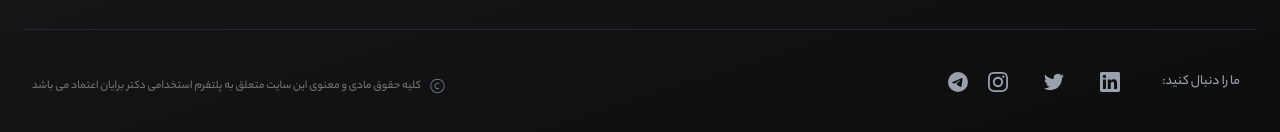
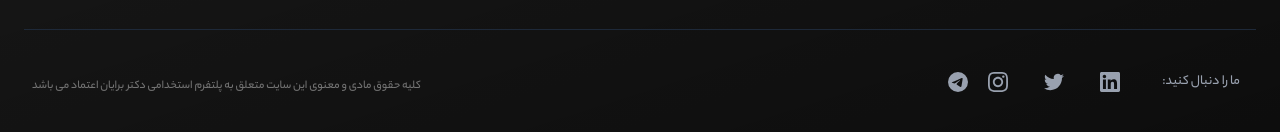
Before and after one commit to amirrezaynf/brayan-jobs, a Next.js app: page / in a window 1280 px wide. Shown: the part 3092-3224 px from the top of the page. Built offline with nearby package versions, Linux system fonts and the light colour scheme.

Commit message:
footer edit

```diff
--- a/src/components/layout/footer/Footer.jsx
+++ b/src/components/layout/footer/Footer.jsx
@@ -128,7 +128,7 @@ export default function Footer() {
 
             {/* Copyright */}
             <div className="text-center md:text-right">
-            <div class="flex items-center gap-2 text-neutral-500 md:justify-center text-xs font-normal p-2 border-surface-05 md:mt-2 mt-4"><svg width="17" height="16" viewBox="0 0 17 16" fill="none" xmlns="http://www.w3.org/2000/svg"><path fill-rule="evenodd" clip-rule="evenodd" d="M1.3335 8.00016C1.3335 4.04212 4.54212 0.833496 8.50016 0.833496C12.4582 0.833496 15.6668 4.04212 15.6668 8.00016C15.6668 11.9582 12.4582 15.1668 8.50016 15.1668C4.54212 15.1668 1.3335 11.9582 1.3335 8.00016ZM8.50016 1.8335C5.09441 1.8335 2.3335 4.59441 2.3335 8.00016C2.3335 11.4059 5.09441 14.1668 8.50016 14.1668C11.9059 14.1668 14.6668 11.4059 14.6668 8.00016C14.6668 4.59441 11.9059 1.8335 8.50016 1.8335Z" fill="#667085"></path><path fill-rule="evenodd" clip-rule="evenodd" d="M8.69064 5.8335C7.35577 5.8335 6.3335 6.83548 6.3335 8.00016C6.3335 9.16485 7.35577 10.1668 8.69064 10.1668C9.03173 10.1668 9.35418 10.1004 9.6447 9.98196C9.90039 9.87768 10.1922 10.0004 10.2965 10.2561C10.4008 10.5118 10.278 10.8037 10.0223 10.9079C9.61286 11.0749 9.16224 11.1668 8.69064 11.1668C6.86959 11.1668 5.3335 9.781 5.3335 8.00016C5.3335 6.21933 6.86959 4.8335 8.69064 4.8335C9.16224 4.8335 9.61286 4.92544 10.0223 5.0924C10.278 5.19667 10.4008 5.48849 10.2965 5.74419C10.1922 5.99989 9.90039 6.12264 9.6447 6.01837C9.35418 5.8999 9.03173 5.8335 8.69064 5.8335Z" fill="#667085"></path></svg>کلیه حقوق مادی و معنوی این سایت متعلق به پلتفرم استخدامی دکتر برایان اعتماد می باشد</div>
+            <div class="flex items-center gap-2 text-neutral-500 md:justify-center text-xs font-normal p-2 border-surface-05 md:mt-2 mt-4">کلیه حقوق مادی و معنوی این سایت متعلق به پلتفرم استخدامی دکتر برایان اعتماد می باشد</div>
             </div>
           </div>
         </div>
```
